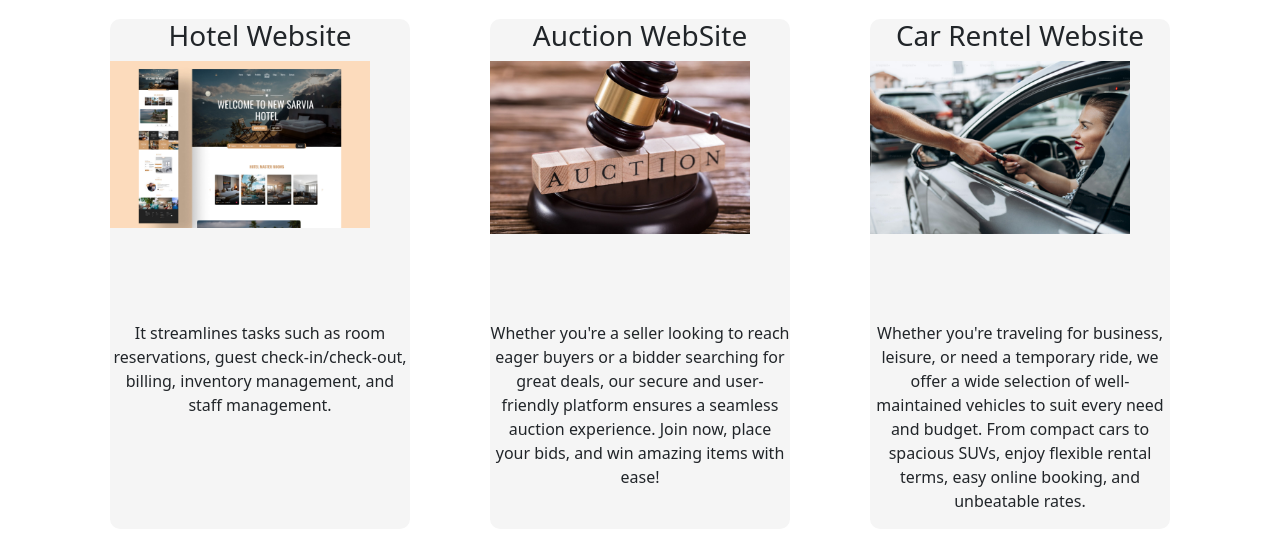
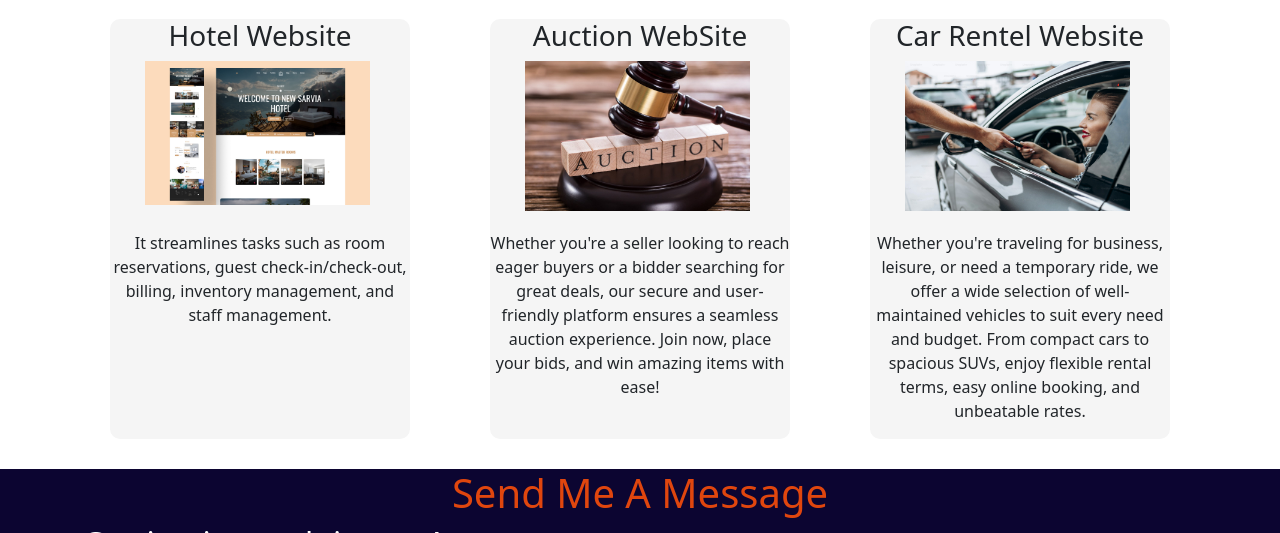
Before and after one commit to SatheesanWoocurs/Mernstack-Task, a plain HTML site: page index.html in a window 1280 px wide. Shown: the part 753-1286 px from the top of the page. Drawn offline with nearby package versions, Linux system fonts and the light colour scheme; files whose address does not match are found by name.

Commit message:
Update the changes

```diff
--- a/style.css
+++ b/style.css
@@ -21,6 +21,9 @@
 }
 .col-lg-6{
     padding-top: 60px;
+}
+.col-lg-6 p{
+    font-size: 18px;
 }
 .join{
     padding: 5px 10px;
@@ -54,7 +57,8 @@
 }
 .project-img{
     width: 260px;
-    height: 260px;
+    height: 170px;
+    padding-left: 35px;
 }
 .project-img img{
     width: 100%;
```
